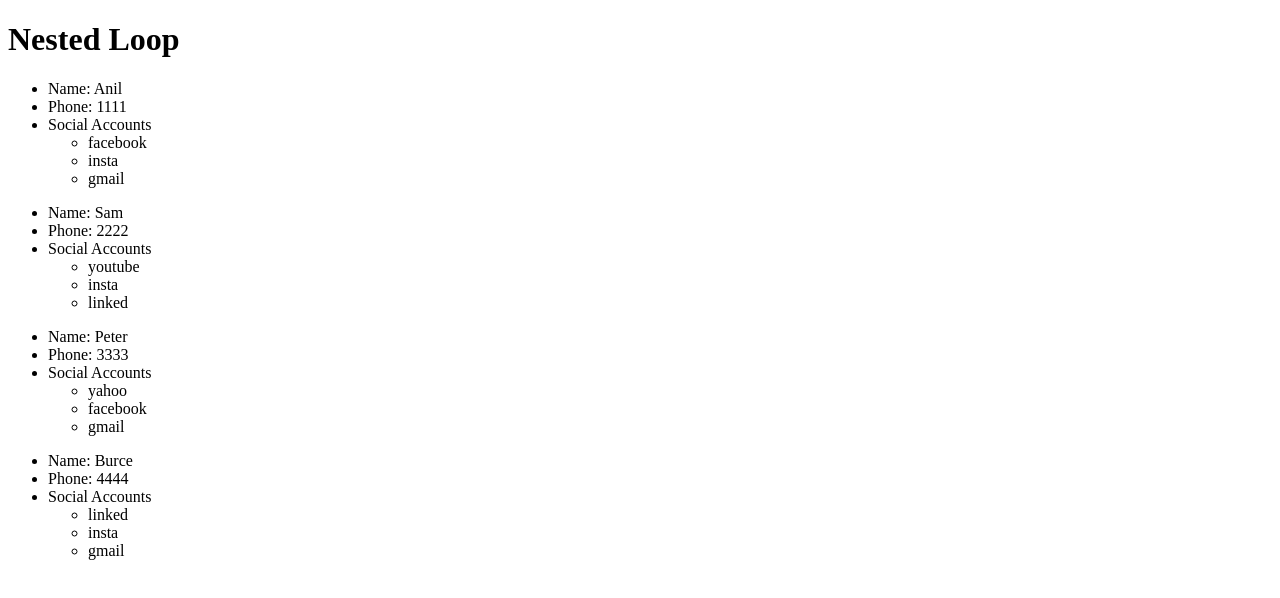
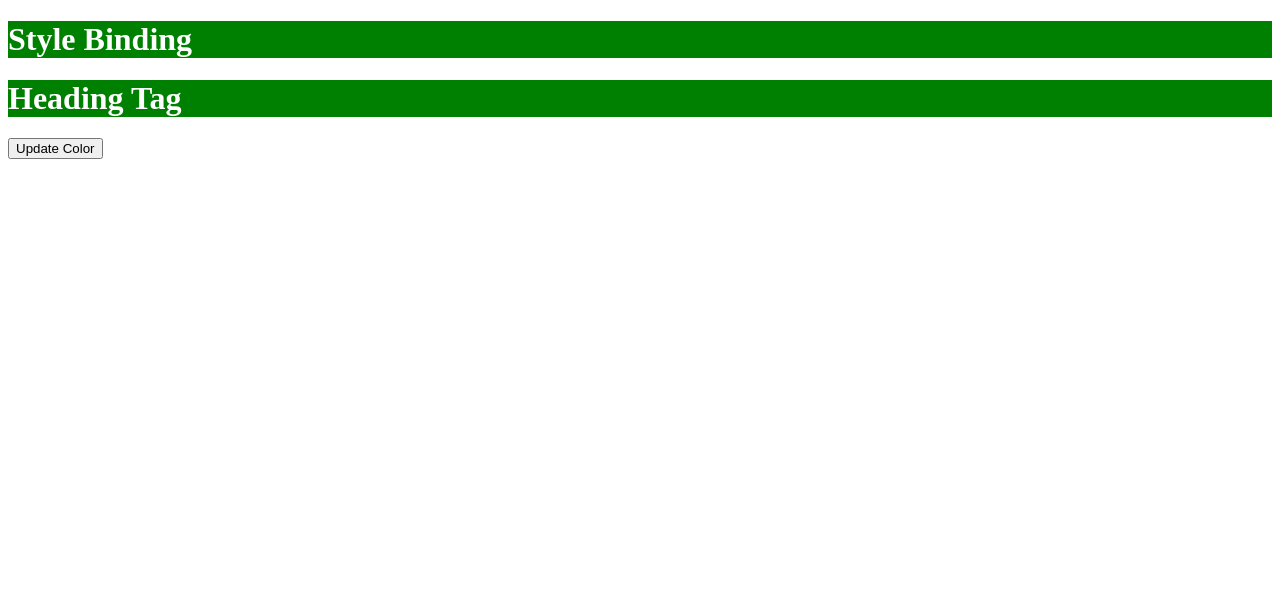
Before and after one commit to Tanyamehta22/ANGULAR-CODE-STEP-BY-STE, an Angular app: page / in a window 1280 px wide. Shown: the top 598 px of the page. Built offline with nearby package versions, Linux system fonts and the light colour scheme.

Commit message:
Style Binding | Dynamic Style

```diff
--- a/src/app/app.component.html
+++ b/src/app/app.component.html
@@ -1,10 +1,3 @@
-<h1>{{ title }}</h1>
-
-<ul *ngFor = "let user of users">
-  <li>Name: {{user.name}}</li>
-  <li>Phone: {{user.phone}}</li>
-  <li>Social Accounts</li>
-  <ul *ngFor="let account of user.socialAccounts">
-    <li>{{account}}</li>
-  </ul>
-</ul>
+<h1 [style.color]="color" [style.backgroundColor]="bgColor">{{title}}</h1>
+<h1 [style.color]="color" [style.backgroundColor]="bgColor">Heading Tag</h1>
+<button (click)="updateColor()">Update Color</button>
--- a/src/app/app.component.ts
+++ b/src/app/app.component.ts
@@ -12,12 +12,12 @@
 })
 
 export class AppComponent {
-  title = 'Nested Loop';
-  users=[
-    {name:'Anil', phone:'1111', socialAccounts:['facebook','insta','gmail']},
-    {name:'Sam', phone:'2222',socialAccounts:['youtube','insta','linked']},
-    {name:'Peter', phone: '3333',socialAccounts:['yahoo','facebook','gmail']},
-    {name:'Burce', phone:'4444',socialAccounts:['linked','insta','gmail']}
+  title = 'Style Binding';
+  color= "white";
+  bgColor = "green";
 
-  ]
+  updateColor(){
+    this.color = "blue"
+    this.bgColor="black"
+  }
 }
```
